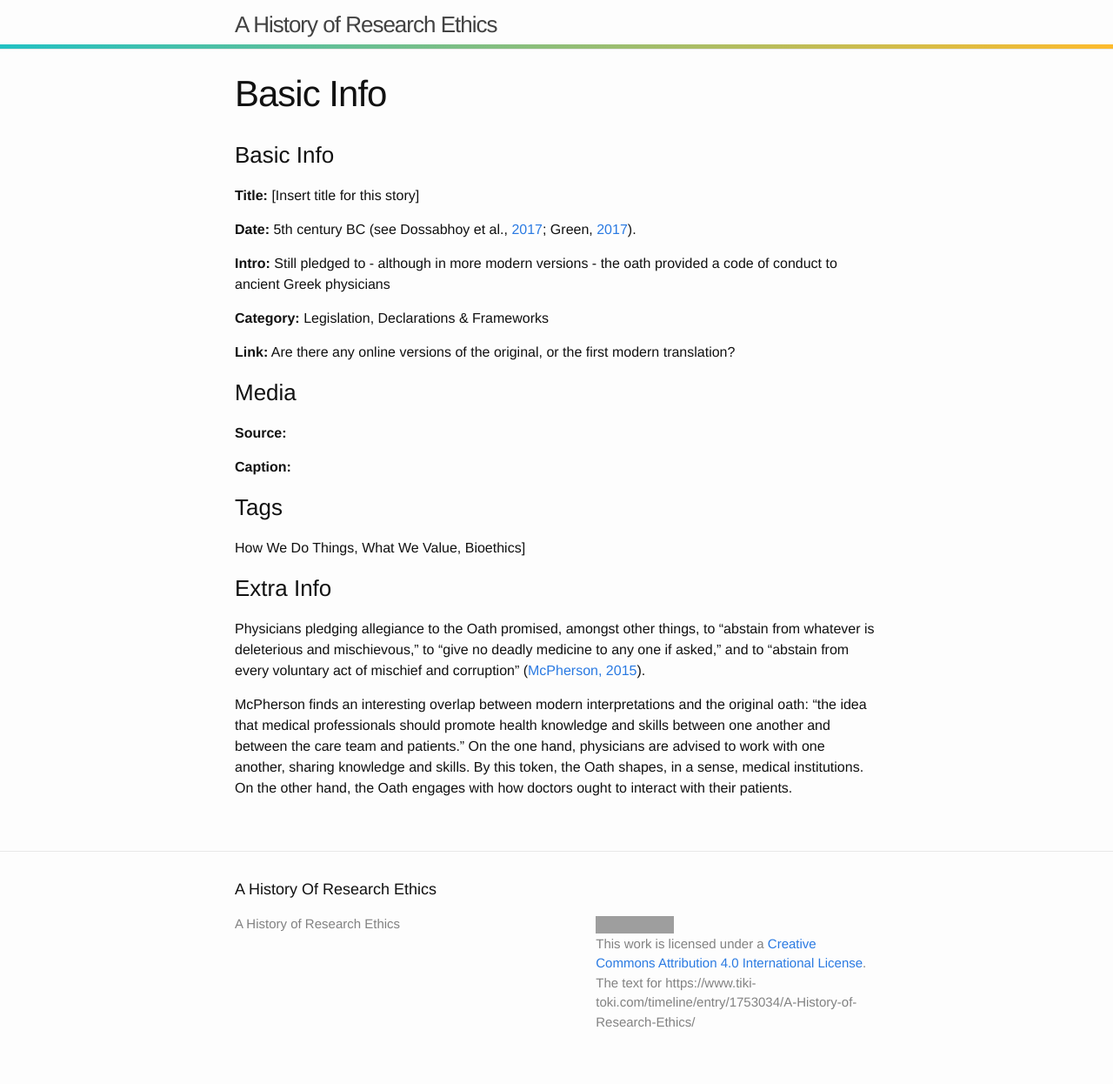
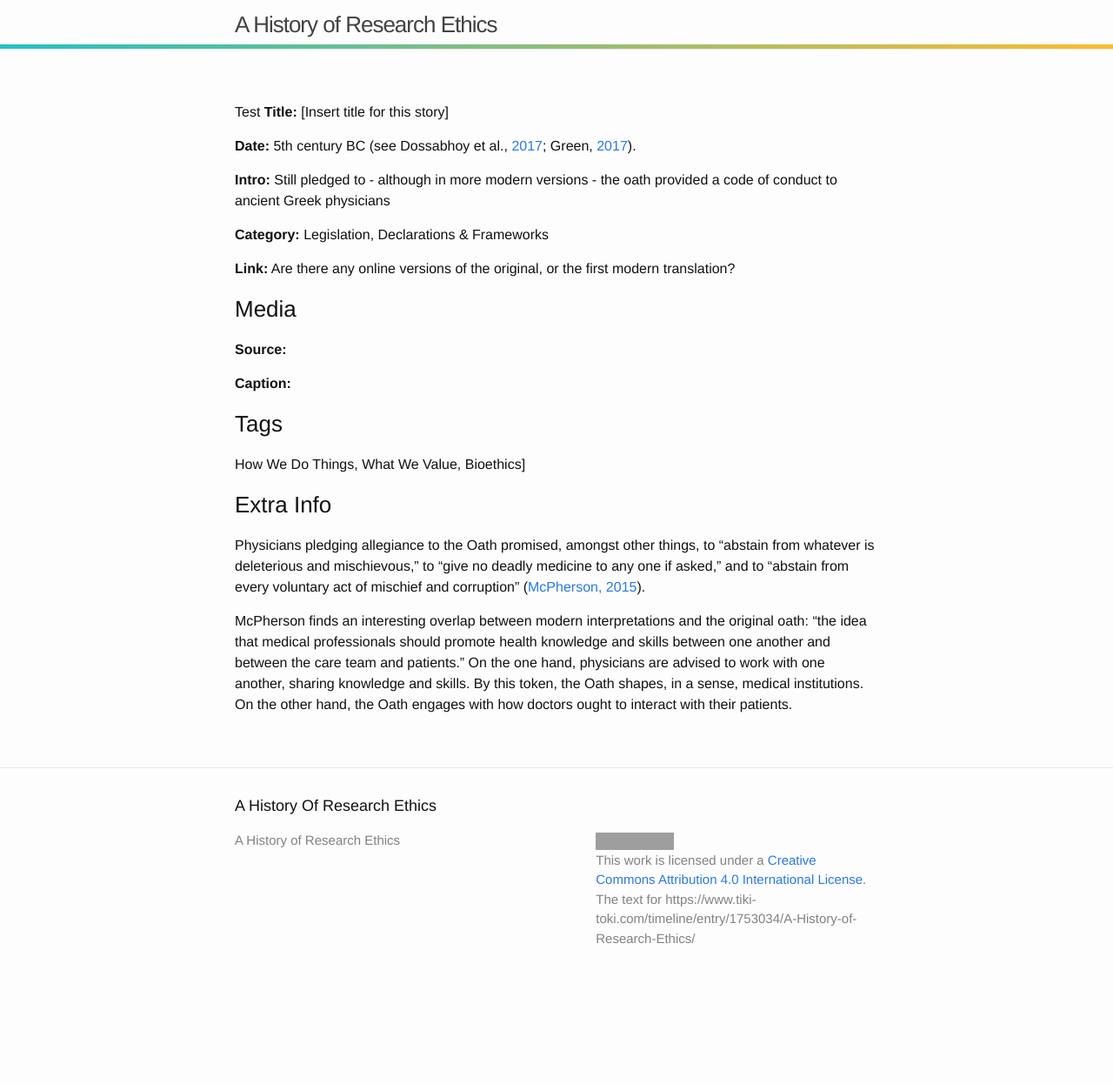
Before and after one commit to KairoiAI/An_Incomplete_History_of_Research_Ethics, a Jekyll site: the page built from Published but needs improving/BCE 0500 The Hippocratic Oath.md, in a window 1280 px wide. Shown: the whole page at 87% size. Built offline with Jekyll 4.4.1, drawn with Linux system fonts in a browser that asks for light colours; our own code applies the rules of GitHub Pages for plain Markdown files; after the commit the page ends 1150 px from its top, so only the background shows below that; grey boxes are pictures that could not be loaded.

Commit message:
Test use of PR template

```diff
--- a/Published but needs improving/BCE 0500 The Hippocratic Oath.md
+++ b/Published but needs improving/BCE 0500 The Hippocratic Oath.md
@@ -1,5 +1,4 @@
-### Basic Info
-
+Test
 **Title:**
 [Insert title for this story]
 
```
